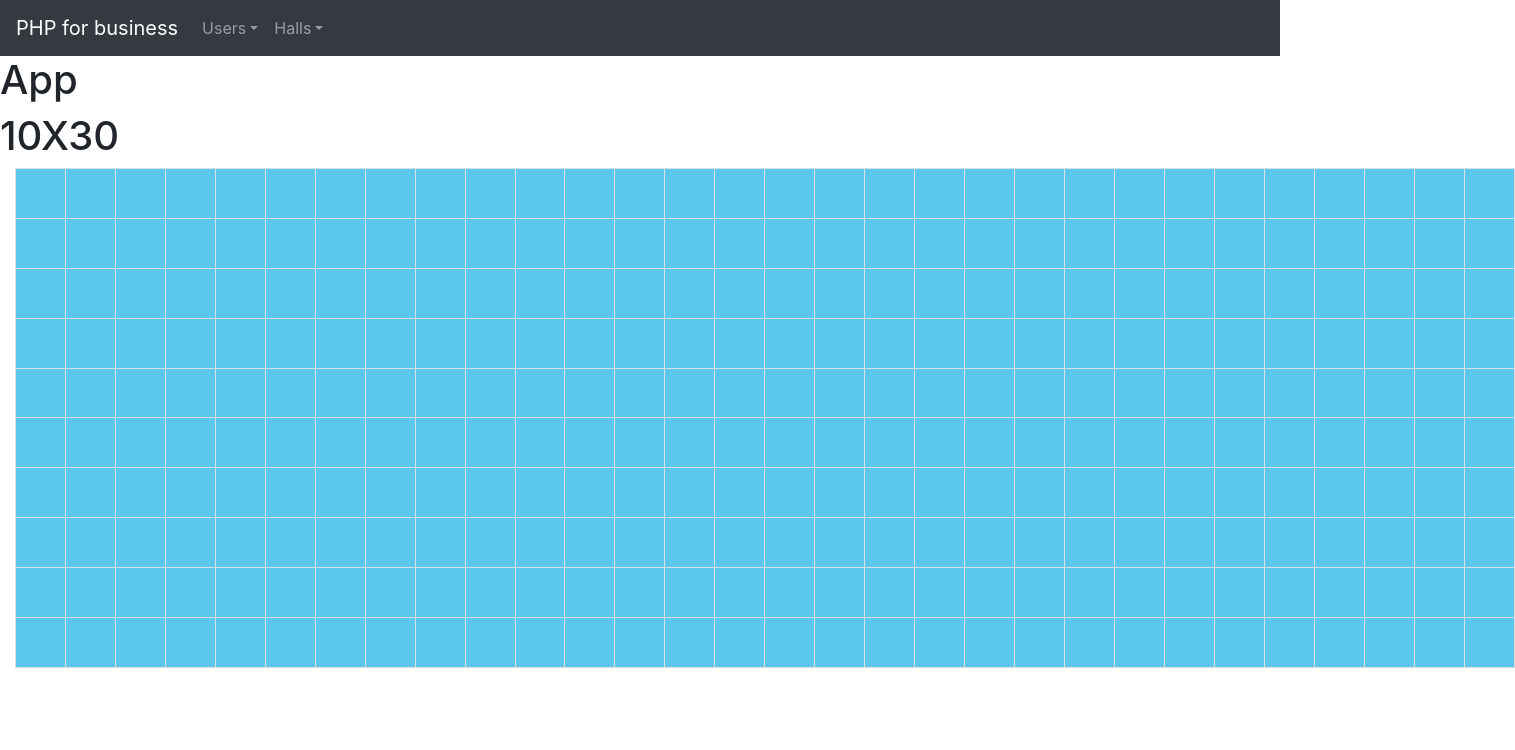
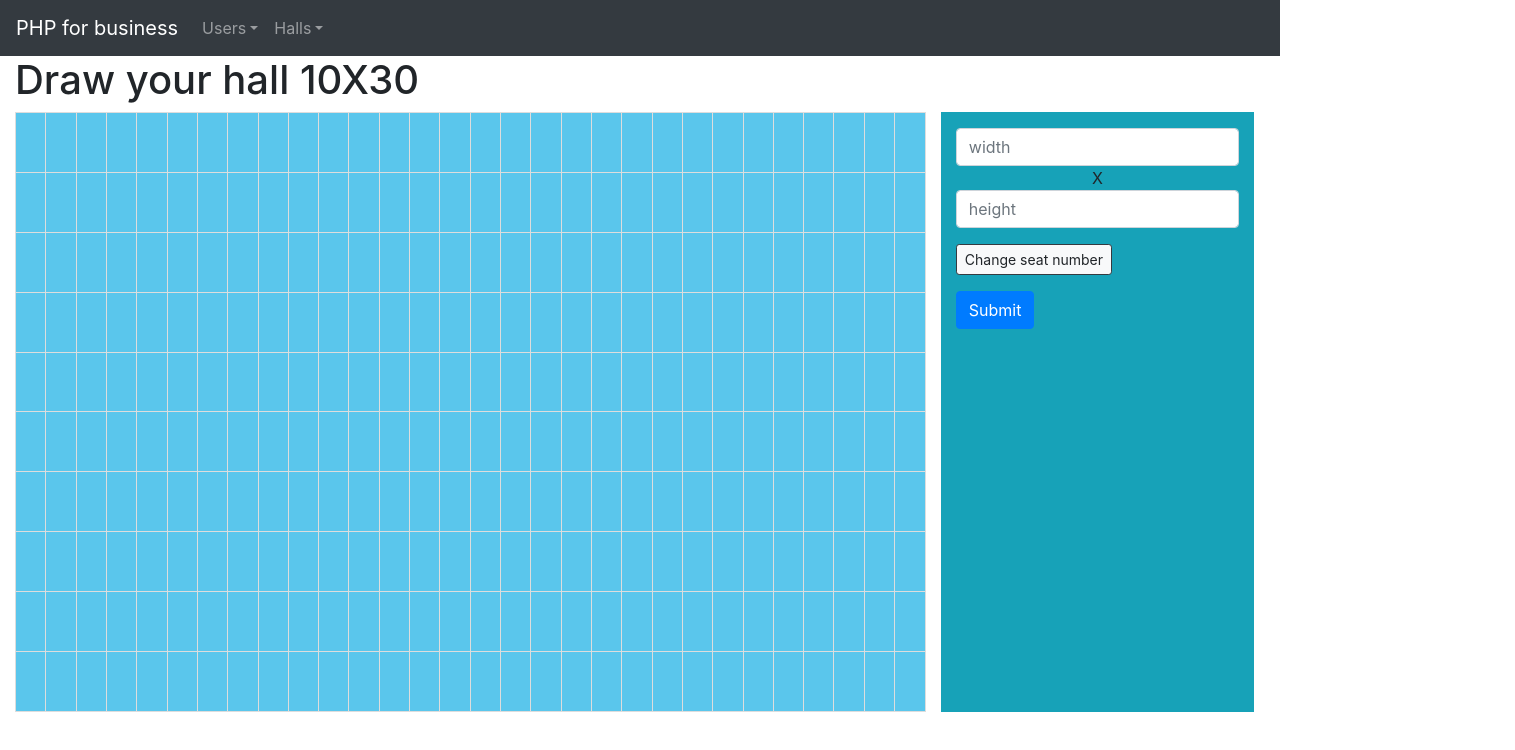
Before and after one commit to Maxik-svg/ClientApp_for_AtaRK, a React (Create React App) app: page / in a window 1280 px wide. Shown: the top 750 px of the page, 1515 px wide, since content can reach past the window. Built offline with nearby package versions, Linux system fonts and the light colour scheme.

Commit message:
first fully wirking server + need to configure DB

```diff
--- a/src/App.js
+++ b/src/App.js
@@ -22,7 +22,6 @@ class App extends Component{
           <Header />
           <Route exact path="/" render={props => (
             <React.Fragment>
-              <h1>App</h1>
               <ClickableTable />
             </React.Fragment>
           )} />
--- a/src/components/ClickableTable.js
+++ b/src/components/ClickableTable.js
@@ -1,8 +1,10 @@
 import React, {Component} from "react";
 import Seat from "./Seat";
+import axios from "axios";
 
 class ClickableTable extends Component{
   state = {
+    hallSettings: {width: 30, height: 10},
     Seats: this.createSeats(10, 30)
   }
 
@@ -14,10 +16,11 @@ class ClickableTable extends Component{
 
       for (let j = 0; j < rows[i].length; j++){
         rows[i][j] = {
-          Id: j * 10 + i,
-          IsChecked: false,
+          Id: i * rows[i].length + j,
+          isChecked: false,
           CostType: 0,
-          State: 0
+          State: 0,
+          UserId: null
         };
       }
     }
@@ -29,11 +32,12 @@ class ClickableTable extends Component{
     this.setState(this.state.Seats.map((row) => {
       row.map((seat) => {
         if(seat.Id === id){
-          if(global.ShouldColorSeats && seat.IsChecked
-            || !global.ShouldColorSeats && !seat.IsChecked)
+          if(global.ShouldColorSeats && seat.isChecked
+            || !global.ShouldColorSeats && !seat.isChecked)
             return;
 
-          seat.IsChecked = !seat.IsChecked;
+          seat.isChecked = !seat.isChecked;
+          seat.UserId = seat.UserId === null ? seat.Id : null;
         }
 
         return seat;
@@ -56,17 +60,60 @@ class ClickableTable extends Component{
     })
   }
 
+  handleChange = (e) => {
+    let settings = this.state.hallSettings;
+    settings[e.target.name] = e.target.value.trim();
+    this.setState({hallSettings: settings});
+  };
+
   render() {
+    const {width, height} = this.state.hallSettings;
+
     return (
-      <React.Fragment>
-        <h1>{10}X{30}</h1>
-        <div className="container float-left">
-          <table style={{width:1500, height: 500}}>
+      <div style={{width: window.innerWidth * .98, height: window.innerHeight * .85}}>
+        <h1 className="container-fluid">Draw your hall {height}X{width}</h1>
+        <div className="container-fluid w-75 float-left" >
+          <table style={{width: "100%", height: 600}}>
             <tbody>{this.renderHall()}</tbody>
           </table>
         </div>
-      </React.Fragment>
+        <div className="float-left bg-info" style={{width: "25%", height: 600}}>
+          <form onSubmit={this.onSubmit} className="container mt-3">
+            <div className="form-group">
+              <input className="form-control" name="width" placeholder="width"
+                     onChange={this.handleChange}/>
+              <p className="text-center m-0">X</p>
+              <input className="form-control" name="height" placeholder="height"
+                     onChange={this.handleChange}/>
+            </div>
+            <input className="btn btn-sm border-dark bg-light" type="submit" value="Change seat number"/>
+          </form>
+
+          <form onSubmit={this.onSubmitToServer} className="container mt-3">
+            <input className="btn btn-primary" type="submit"/>
+          </form>
+        </div>
+      </div>
     );
+  }
+
+  onSubmit = (e) =>{
+    e.preventDefault();
+
+    const {width, height} = this.state.hallSettings;
+    this.state.Seats = [];
+    this.setState({Seats: this.createSeats(Number(height), Number(width))})
+  }
+
+  onSubmitToServer = (e) =>{
+    e.preventDefault();
+
+    axios.post("https://localhost:5001/api/halls/1", {
+      Business: null,
+      _Seats: JSON.stringify(this.state.Seats)
+    })
+      .then(res => console.log(res))
+      .catch(err => console.log(err));
   }
 }
 
--- a/src/components/Seat.js
+++ b/src/components/Seat.js
@@ -3,7 +3,7 @@ import React, {Component} from "react";
 class Seat extends Component{
   DefineCellColor()
   {
-    return this.props.cell.IsChecked ? "#5cf174" : "#5ac6ec"
+    return this.props.cell.isChecked ? "#5cf174" : "#5ac6ec"
   }
 
   getStyle = () =>  {
@@ -20,9 +20,13 @@ class Seat extends Component{
     this.props.changeState(id)
   }
 
+  changeStateOnClick = (id) => {
+    this.props.changeState(id)
+  }
+
   setMouseState = (val) => {
     global.IsMouseButtonPressed = val;
-    global.ShouldColorSeats = this.props.cell.IsChecked === false;
+    global.ShouldColorSeats = this.props.cell.isChecked === false;
   }
 
   render() {
@@ -30,13 +34,26 @@ class Seat extends Component{
     return (
       <React.Fragment>
         <td style = {this.getStyle()} className="cell"
-            onMouseUp = {this.setMouseState.bind(this, false)}
-            onMouseDown = {this.setMouseState.bind(this, true)}
-            onMouseOver = {this.changeState.bind(this, id)}
-            onClick = {(e) => this.changeState.bind(this, id, e)}></td>
+          onMouseUp = {this.setMouseState.bind(this, false)}
+          onMouseDown = {this.setMouseState.bind(this, true)}
+          onMouseEnter = {this.changeState.bind(this, id)}
+          onClick = {this.changeStateOnClick.bind(this, id)}/>
       </React.Fragment>
     );
   }
 }
 
+const seatState = {
+  free: 0,
+  occupied: 1,
+  danger: 2,
+  inDanger: 3
+}
+
+const costType = {
+  cheap: 0,
+  middle: 1,
+  expensive: 2
+}
+
 export default Seat;
--- a/src/components/pages/Users.js
+++ b/src/components/pages/Users.js
@@ -5,6 +5,7 @@ class Users extends Component {
   constructor(props) {
     super(props);
     this.state = {
+      toSend: [],
       result: [],
       idForUpdate: null,
       updatingDbStarted: false,
@@ -21,7 +22,6 @@ class Users extends Component {
 
   renderTableHeader() {
     if (this.state.result[0] !== undefined) {
-      const {id, name, email, password, info, braceletId} = this.state.result[0]
       return (
         <React.Fragment>
           <th>{"id"}</th>
@@ -36,7 +36,7 @@ class Users extends Component {
   }
 
   renderTableData = () => {
-    return this.state.result.map((user, index) => {
+    return this.state.result.map((user) => {
       const {id, name, email, password, info, braceletId} = user //destructuring
       return (
         <tr key={id}>
@@ -49,7 +49,7 @@ class Users extends Component {
           <td><a style={linkStyle} onClick={() => {
             axios.delete("https://localhost:5001/api/users/" + id)
               .then(this.setState({
-                result: [...this.state.result.filter((x) => x.id
+                result: [...this.state.result.filter((x) => x.Id
                   !== id)]
               })).catch((reason => console.log(reason)))
           }}>
@@ -61,6 +61,12 @@ class Users extends Component {
     })
   }
 
+  handleChange = (e) => {
+    let res = this.state.toSend;
+    res[e.target.name] = e.target.value.trim();
+    this.setState({toSend: res});
+  };
+
   renderAddOrUpdateForm = () => {
     if (!this.state.updatingDbStarted)
       return;
@@ -69,25 +75,24 @@ class Users extends Component {
       <div>
         <form onSubmit={this.onSubmit} className="container">
           <div className="form-group">
-            <input className="form-control" type="name" placeholder="Name"
-                   onChange={(e) => this.setState({name: e.target.value})}/>
+            <input className="form-control" name="name" placeholder="Name"
+                   onChange={this.handleChange}/>
           </div>
           <div className="form-group">
-            <input className="form-control" type="email" placeholder="Email"
-                   onChange={(e) => this.setState({email: e.target.value})}/>
+            <input className="form-control" name="email" placeholder="Email"
+                   onChange={this.handleChange}/>
           </div>
           <div className="form-group">
-            <input className="form-control" type="password" placeholder="Password"
-                   onChange={(e) => this.setState({password: e.target.value})}/>
+            <input className="form-control" name="password" placeholder="Password"
+                   onChange={this.handleChange}/>
           </div>
           <div className="form-group">
-
-            <input className="form-control" type="info" placeholder="Info"
-                   onChange={(e) => this.setState({info: e.target.value})}/>
+            <input className="form-control" name="info" placeholder="Info"
+                   onChange={this.handleChange} />
           </div>
           <div className="form-group">
-            <input className="form-control" type="braceletId" placeholder="BraceletId"
-                   onChange={(e) => this.setState({braceletId: e.target.value})}/>
+            <input className="form-control" name="braceletId" placeholder="BraceletId"
+                   onChange={this.handleChange}/>
           </div>
           <input className="btn btn-primary" type="submit"/>
 
@@ -99,11 +104,11 @@ class Users extends Component {
   onSubmit = (e) => {
     e.preventDefault();
     let valuesToSend = {
-      name: this.state.name,
-      email: this.state.email,
-      password: this.state.password,
-      info: this.state.info,
-      braceletId: this.state.braceletId
+      name: this.state.toSend.name,
+      email: this.state.toSend.email,
+      password: this.state.toSend.password,
+      info: this.state.toSend.info,
+      braceletId: this.state.toSend.braceletId
     }
 
     console.log(valuesToSend);
@@ -116,10 +121,10 @@ class Users extends Component {
         ).catch((reason => console.log(reason)));
     } else {
       axios.post(`https://localhost:5001/api/users/${idForUpdate}`, valuesToSend)
-        .then(res =>
+        .then(() =>
           this.setState({
             result: this.state.result.map((val) => {
-              if (val.id === idForUpdate) {
+              if (val.Id === idForUpdate) {
                 val.name = valuesToSend.name;
                 val.email = valuesToSend.email;
                 val.password = valuesToSend.password
@@ -128,7 +133,7 @@ class Users extends Component {
               }
 
               return val;
-            }), idForUpdate: null, updatingDbStarted: false
+            }), idForUpdate: null, updatingDbStarted: false, toSend: []
           })
         ).catch(reason => console.log(reason));
     }
@@ -153,7 +158,7 @@ class Users extends Component {
 
 const linkStyle = {
   textDecoration: "underline",
-  color:"blue",
+  color: "blue",
   cursor: "pointer"
 }
 
```
